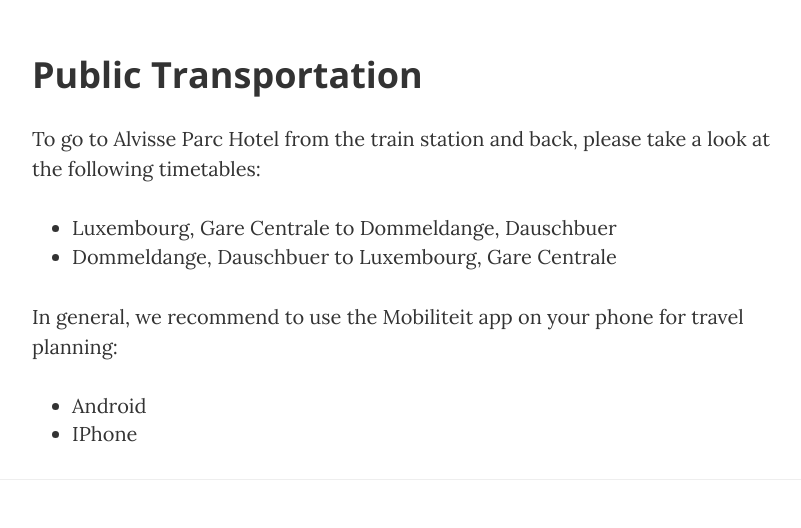
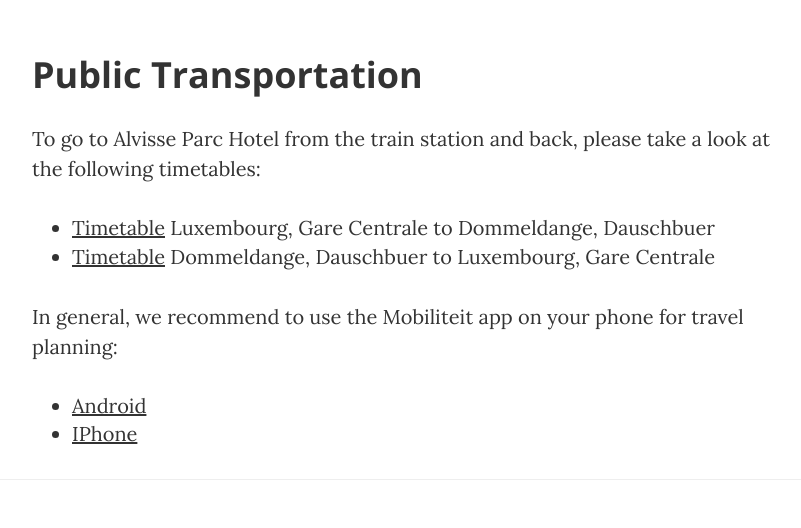
Before and after one commit to bsideslux/bsideslux.github.io, a plain HTML site: page venue.html in a window 1280 px wide. Shown: the part 1516-2044 px from the top of the page, without its empty margins (233-1034 px from the left). Drawn offline with nearby package versions, Linux system fonts and the light colour scheme.

Commit message:
Link in header bug corrected

```diff
--- a/venue.html
+++ b/venue.html
@@ -44,11 +44,7 @@
                     Menu <i class="fa fa-bars"></i>
                 </button>
                 <a class="navbar-brand page-scroll" href="#"> <img src="img/brand.png" style="cursor: pointer; width:32px;"alt=""> </a>
-				<ul class="nav navbar-nav navbar-left">
-                    <li>
-                        <a href="venue.html">20th October 2017 - Luxembourg, Alvisse Parc Hotel</a>
-                    </li>
-                </ul>
+                <a class="navbar-brand" href="venue.html" style="font-size:70%"> 20th October 2017 </a>
                 <!--<a class="navbar-brand" href="index.html">Start Bootstrap</a>-->
             </div>
 
@@ -126,13 +122,13 @@
 
                   <p>To go to Alvisse Parc Hotel from the train station and back, please take a look at the following timetables:</p>
                   <ul>
-                    <li><a href="/doc/TrainStation-Conference.pdf" target="_blank">Luxembourg, Gare Centrale to Dommeldange, Dauschbuer</a></li>
-					<li><a href="/doc/Conference-TrainStation.pdf" target="_blank">Dommeldange, Dauschbuer to Luxembourg, Gare Centrale</a></li>
+                    <li> <a href="/doc/TrainStation-Conference.pdf" target="_blank"> <u>Timetable</u> </a> Luxembourg, Gare Centrale to Dommeldange, Dauschbuer </li>
+					          <li> <a href="/doc/Conference-TrainStation.pdf" target="_blank"> <u>Timetable</u> </a> Dommeldange, Dauschbuer to Luxembourg, Gare Centrale </li>
                   </ul>
                   <p>In general, we recommend to use the Mobiliteit app on your phone for travel planning:</p>
                   <ul>
-                    <li><a href="https://play.google.com/store/apps/details?id=de.hafas.android.cdt&amp;hl=en" target="_blank">Android</a></li>
-                    <li><a href="https://itunes.apple.com/us/app/mobiliteit.lu/id434829995?mt=8" target="_blank">IPhone</a></li>
+                    <li><a href="https://play.google.com/store/apps/details?id=de.hafas.android.cdt&amp;hl=en" target="_blank"> <u> Android </u> </a></li>
+                    <li><a href="https://itunes.apple.com/us/app/mobiliteit.lu/id434829995?mt=8" target="_blank"> <u> IPhone </u> </a></li>
                   </ul>
 
                 </div>
```
Also changed, not shown: 404.html (+1 -5 lines), cfp.html (+1 -5 lines), index.html (+1 -5 lines), program.html (+1 -5 lines), sponsors.html (+1 -5 lines).
